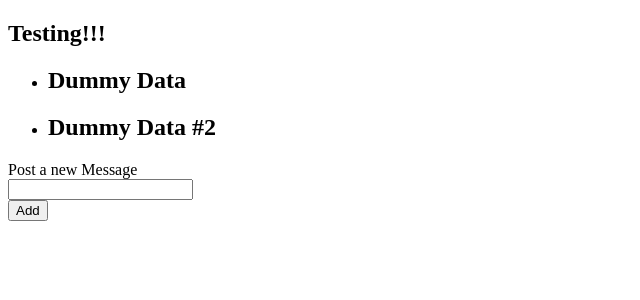
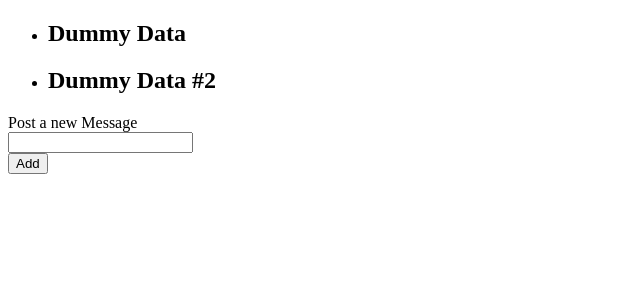
Before and after one commit to ZachValencik/Zach-s-Forum, a React (Create React App) app in the folder zachs-forum/: page / in a window 1280 px wide. Shown: the top 300 px of the page, without its empty margins (0-640 px from the left). Built offline with nearby package versions, Linux system fonts and the light colour scheme.

Commit message:
Update App.js

```diff
--- a/zachs-forum/src/App.js
+++ b/zachs-forum/src/App.js
@@ -28,7 +28,6 @@ const App = () => {
   };
   return (
     <div>
-      <h2>Testing!!!</h2>
       <Posts post={posts} />
       <PostForm onAddPost={addPostHandler} />
     </div>
```
